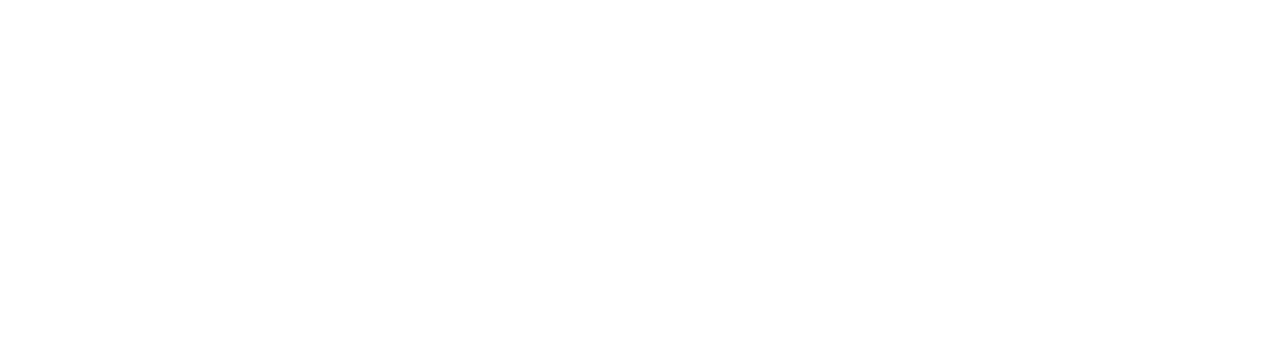
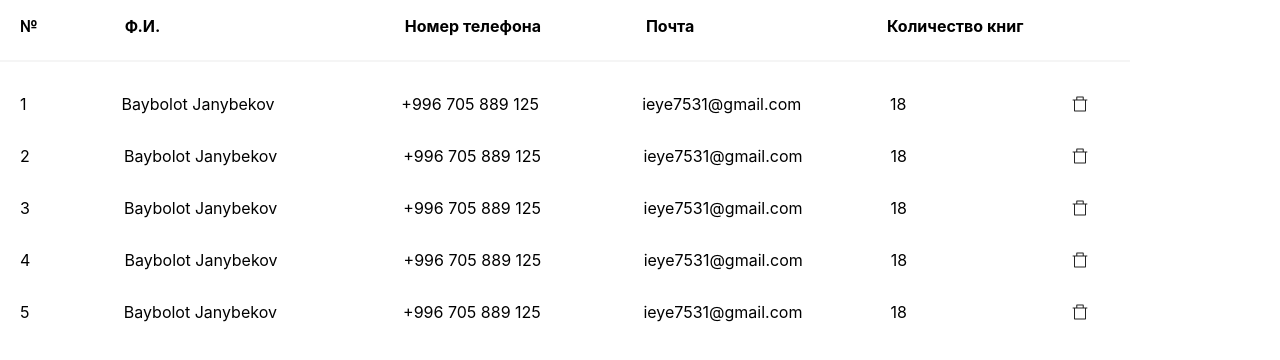
Before and after one commit to peaksoft-school/ebook-web, a JavaScript app: page / in a window 1280 px wide. Shown: the top 360 px of the page. Built offline with nearby package versions, Linux system fonts and the light colour scheme; the HTML template or start-up script is replaced by a standard one.

Commit message:
I checked code

```diff
--- a/src/App.js
+++ b/src/App.js
@@ -1,8 +1,10 @@
 import './App.css';
-
+import UserTitleList from './components/UserTitleList/UserTitleList';
 function App() {
   return (
-    <div className="App"></div>
+    <div className="App">
+      <UserTitleList/>
+    </div>
   );
 }
 
--- /dev/null
+++ b/src/components/UserItem/UserItem.js
@@ -0,0 +1,18 @@
+import classes from './UserItem.module.css'
+import DeleteButton from '../UI/DeleteButton/DeleteButton';
+
+const UserItem = (props) => {
+    const {id,first_name,last_name,phone_number,email,booksum} = props
+
+  return <div>
+        <li className={classes.li}>
+            <p className={classes.mediumBoxForFIO}>{first_name} {last_name}</p>
+            <p className={classes.mediumBox}>{phone_number}</p>
+            <p className={classes.mediumBox}>{email}</p>
+            <p className={classes.numberOfBooks}>{booksum}</p>
+            <DeleteButton id={id}/>
+        </li>
+  </div>;
+};
+
+export default UserItem;
--- /dev/null
+++ b/src/components/UserItem/UserItem.module.css
@@ -0,0 +1,37 @@
+.mediumBox {
+    width: 124px;
+    text-align: start;
+    padding-left: 30px;
+    white-space: nowrap
+}
+
+.mediumBoxForFIO {
+    width: 163px;
+    text-align: start;
+    white-space: nowrap
+}
+
+.numberOfBooks {
+    width: 30px;
+    padding-right: 60px;
+    padding-left: 30px;
+}
+
+.li {
+    display: flex;
+    align-items: center;
+    justify-content: space-between;
+    padding-right: 30px;
+    padding-left: 20px;
+}
+
+.li::before {
+    content: counter(my-counter);
+    counter-increment: my-counter;
+    color: #000000;
+    margin-right: 0.5em;
+}
+
+.li:hover {
+    background-color: #ff4d0017;
+}
--- a/src/components/UserList/UserList.js
+++ b/src/components/UserList/UserList.js
@@ -1,19 +1,19 @@
 import classes from './UserList.module.css'
-import DeleteButton from '../UI/DeleteIcon/DeleteButton';
-import { userlist } from '../../utils/constants/constants';
+import UserItem from '../UserItem/UserItem';
 
-const UserList = () => {
+const UserList = ({userlist}) => {
   return <div>
         {
         userlist && <ol className={classes.list}>
             {userlist !== [] && userlist.map((user)=> {
-                return <li className={classes.li} key={user.id}>
-                    <p className={classes.mediumBoxForFIO}>{user.first_name} {user.last_name}</p>
-                    <p className={classes.mediumBox}>{user.phone_number}</p>
-                    <p className={classes.mediumBox}>{user.email}</p>
-                    <p className={classes.numberOfBooks}>{user.booksum}</p>
-                    <DeleteButton id={user.id}/>
-                </li>
+                return <UserItem
+                key={user.id}
+                first_name={user.first_name}
+                last_name={user.last_name}
+                phone_number={user.phone_number}
+                email={user.email}
+                booksum={user.booksum}
+                />
             })}
         </ol>
         }
--- a/src/components/UserList/UserList.module.css
+++ b/src/components/UserList/UserList.module.css
@@ -1,43 +1,5 @@
-.mediumBox {
-    width: 124px;
-    text-align: start;
-    padding-left: 30px;
-    white-space: nowrap
-}
-
-.mediumBoxForFIO {
-    width: 163px;
-    text-align: start;
-    white-space: nowrap
-}
-
-.numberOfBooks {
-    width: 30px;
-    padding-right: 60px;
-    padding-left: 30px;
-}
-
 .list {
     list-style-type: none;
     counter-reset: my-counter;
     padding-left:0px;
 }
-
-.li {
-    display: flex;
-    align-items: center;
-    justify-content: space-between;
-    padding-right: 30px;
-    padding-left: 20px;
-}
-
-.li::before {
-    content: counter(my-counter);
-    counter-increment: my-counter;
-    color: #000000;
-    margin-right: 0.5em;
-}
-
-.li:hover {
-    background-color: #ff4d0017;
-}
--- a/src/components/UserTitleList/UserTitleList.js
+++ b/src/components/UserTitleList/UserTitleList.js
@@ -1,5 +1,6 @@
 import classes from './UserTitleList.module.css'
 import UserList from '../UserList/UserList';
+import { userlist } from '../../utils/constants/mock-data';
 
 const UserTitleList = () => {
   return <div className={classes.box}>
@@ -12,7 +13,7 @@
       </div>
       <hr className={classes.line}/>
       <div className={classes.containerList}>
-        <UserList/>
+        <UserList userlist={userlist}/>
       </div>
   </div>;
 };
```
Also changed, not shown: src/components/UI/DeleteButton/DeleteButton.js (renamed from src/components/UI/DeleteIcon/DeleteButton.js), src/components/UI/DeleteButton/DeleteButton.module.css (renamed from src/components/UI/DeleteIcon/DeleteButton.module.css), src/utils/constants/mock-data.js (renamed from src/utils/constants/constants.js).
